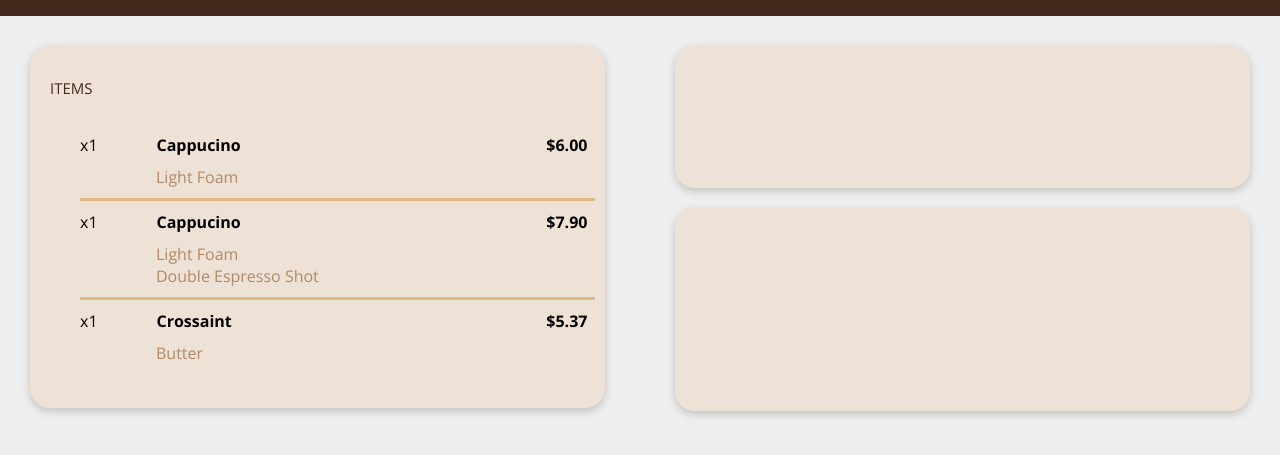
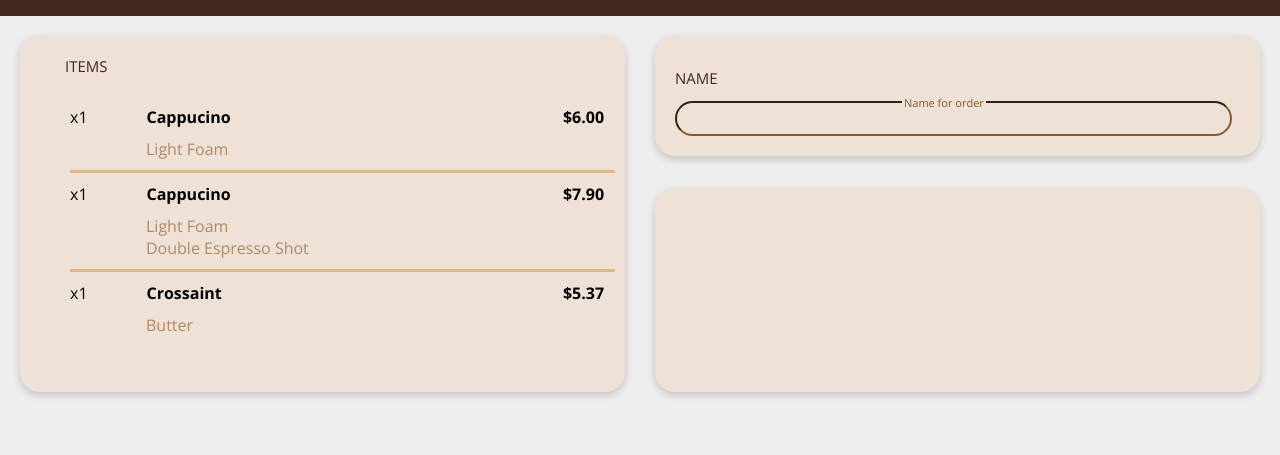
Before and after one commit to tallalmohar/Coffee-Website, a plain HTML site: page index.html in a window 1280 px wide. Shown: the part 57-512 px from the top of the page. Drawn offline with nearby package versions, Linux system fonts and the light colour scheme.

Commit message:
name card finished

```diff
--- a/index.html
+++ b/index.html
@@ -52,6 +52,9 @@
 
         <div class="payment">
             <div class="name-card-box">
+                <h2 class="name-box-title">NAME</h2>
+                <label for="example" class="input-label">Name for order</label>
+                <input id="example" class="example-input" placeholder="" />
             </div>
             <div class="payment-card"></div>
         </div>
--- a/styles.css
+++ b/styles.css
@@ -34,7 +34,7 @@ body{
     display: grid;
     grid-template-columns: 1fr 1fr;
     grid-gap: 10px;
-    padding: 10px;
+    padding: 20px;
     column-gap: 30px;
     row-gap: 30px;
 
@@ -43,16 +43,19 @@ body{
 
 .order-box{
     background-color: #eee1d5;
-    height: 362px;
+
     margin: 20px;
     border-radius: 20px;
     box-shadow: 0 3px 10px rgb(0 0 0 / 0.2);
 }
 .order-box-title{
     color: #43281c;
-    padding: 20px;
+    padding: 0;
     font-weight: normal;
     font-size: 15px;
+    margin-left: 45px;
+    margin-top: 20px;
+    margin-bottom: 30px;
 }
 .payment-box{
     background-color: #eee1d5;
@@ -92,12 +95,15 @@ body{
 .item:last-child{
     border-bottom: none;
 }
+
 .name-card-box{
     background-color: #eee1d5;
-    height: 141.5px;
-    margin: 20px;
     border-radius: 20px;
     box-shadow: 0 3px 10px rgb(0 0 0 / 0.2);
+    padding: 20px;
+    margin: 0;
+    margin-bottom: 33px;
+    position: block-inline;
 }
 .payment-card{
     background-color: #eee1d5;
@@ -107,3 +113,39 @@ body{
     box-shadow: 0 3px 10px rgb(0 0 0 / 0.2);
 
 }
+
+
+  .example-input {
+    background-color: rgba(0,0,0,0);
+    border-color: #885a2d;
+    padding: 8px;
+    border-radius: 5px;
+    left: 20px;
+    width: 95%;
+    border-radius: 100px;
+  }
+
+  .input-label {
+    background-color: #eee1d5;
+    color: #885a2d;
+    font-size: 11px;
+    position: absolute;
+    left: 902px;
+    top: 152px;
+    padding: 0 2px;
+  }
+
+.order-box{
+    margin: 0;
+}
+.payment-card{
+    margin: 0;
+
+}
+
+.name-box-title{
+    color: #43281c;
+    padding: 0;
+    font-weight: normal;
+    font-size: 15px;
+}
```
